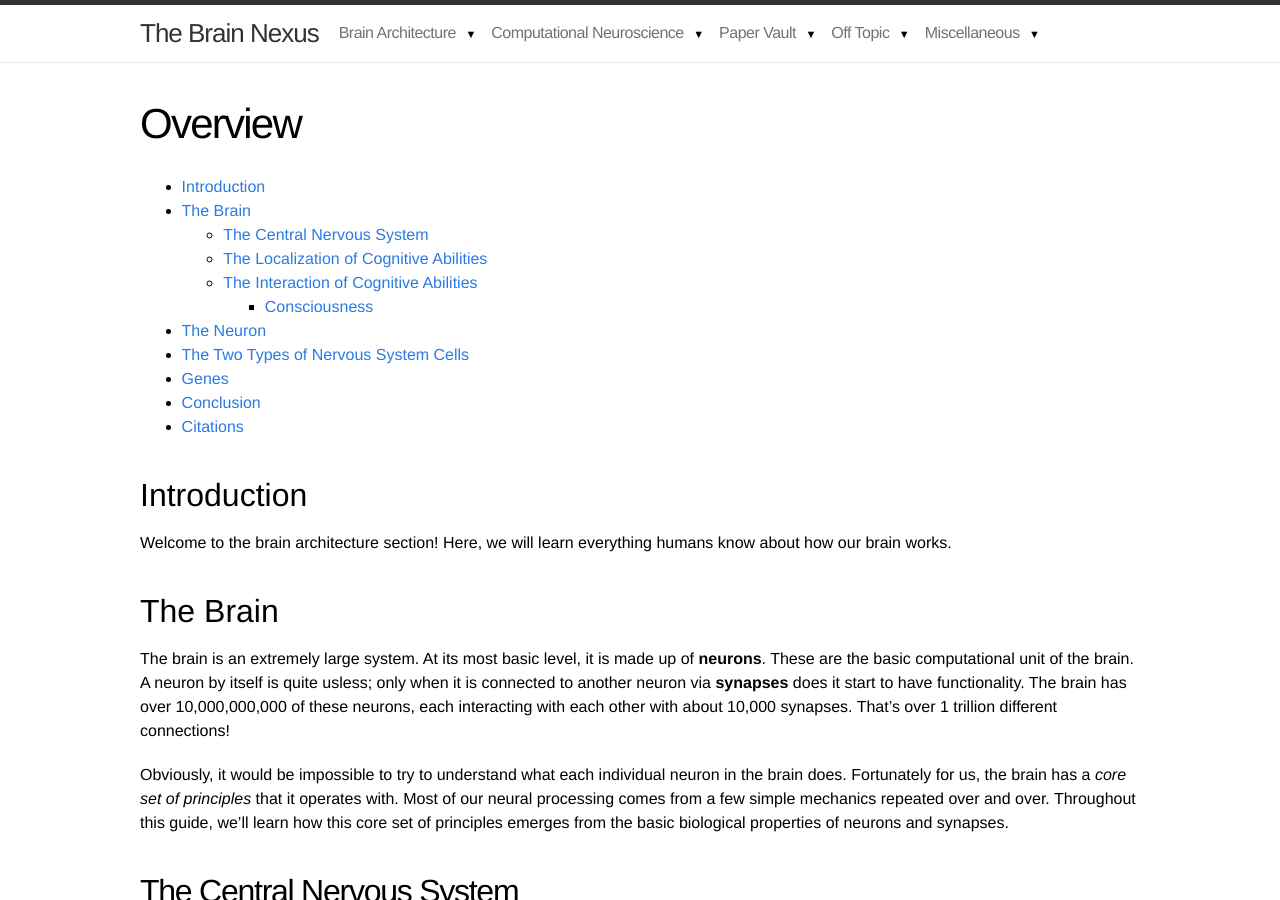
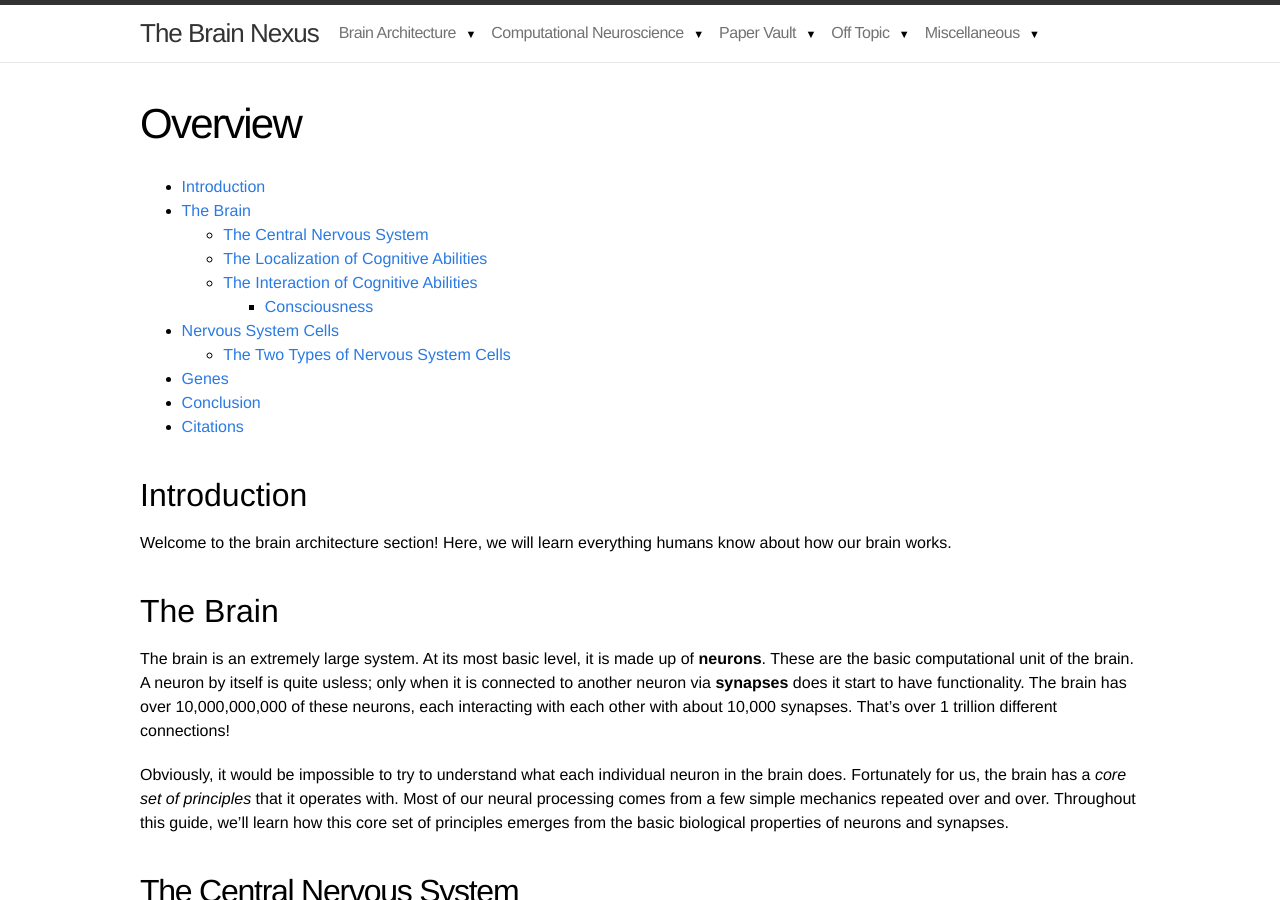
Before and after one commit to mdelsole/brain-nexus, a Jekyll site: the page built from brain-architecture/overview/index.markdown, in a window 1280 px wide and 900 px high. Built offline with Jekyll 4.4.1, drawn with Linux system fonts in a browser that asks for light colours; some of the changed text lies outside the part shown.

Commit message:
Update index.markdown

```diff
--- a/brain-architecture/overview/index.markdown
+++ b/brain-architecture/overview/index.markdown
@@ -85,7 +85,7 @@ The discovery was made when studying patients whose **corpus callosum** (the maj
 
 A great example is of one patient who was reading his favorite book in his left hand. The left hand is controlled by the right hemisphere, which cannot read (logical processing is done by the left hemisphere). The right hemisphere found just looking at the book to be boring, and commanded the left hand to put the book away. Each hemisphere has a mind of its own.
 
-# The Neuron
+# Nervous System Cells
 
 The sophisticated cognitive abilities of humans depend on one simple concept: the ability to select from the stream of input signals which ones are important to the individual. The brain actively organizes perception, with some immediately transformed into a behavioral response and others stored in memory for future reference. This and all other abilities it enables is accmplished by the interconnectivity of neurons.
 
@@ -99,7 +99,7 @@ Obviously, with 100 billion neurons, it would be impossible to identify the func
 
 Throughout this guide, we will explore these three concepts and how they enable our cognitive abilities.
 
-# The Two Types of Nervous System Cells
+## The Two Types of Nervous System Cells
 
 There are two main types of cells in the nervous system: Nerve cells, called **neurons**, and glial cells, called **glia**.
 
```
